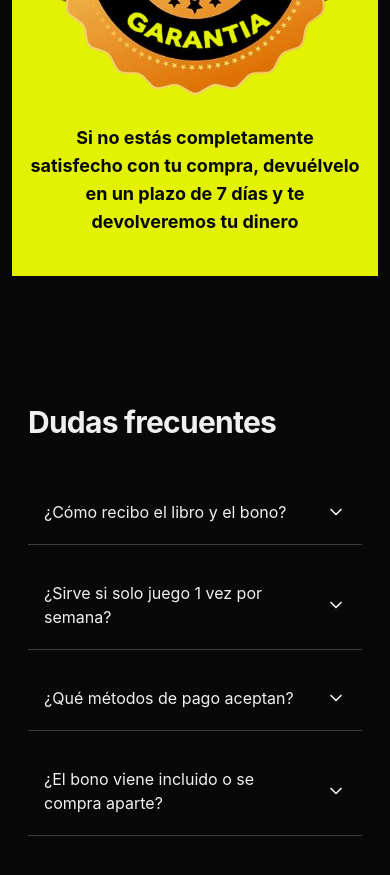
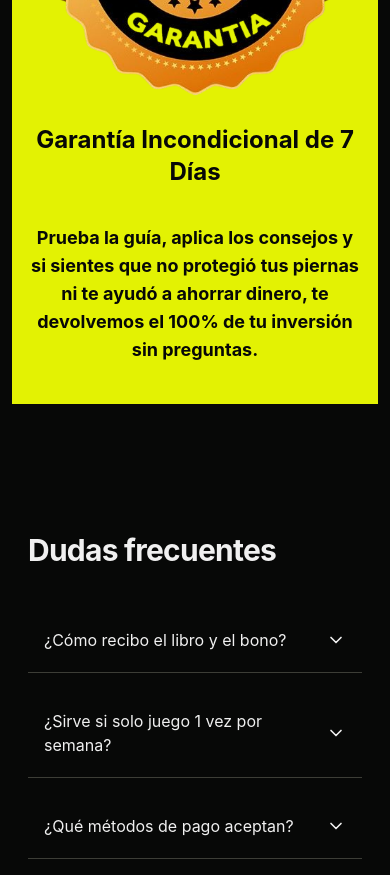
Before and after one commit to crontreras1dev/gol-de-compra, a React (Vite) app: page / in a window 390 px wide. Shown: the part 6000-6875 px from the top of the page. Built offline with nearby package versions, Linux system fonts and the light colour scheme.

Commit message:
[FIX] guarantee component

```diff
--- a/src/components/Guarantee.jsx
+++ b/src/components/Guarantee.jsx
@@ -6,7 +6,14 @@ export function Guarantee () {
       <div className="flex flex-col items-center justify-center gap-5 md:w-1/2">
         <img src={GuaranteeImg} alt="Garantía" width={300} />
 
-        <p className="text-center text-bg text-lg font-bold">Si no estás completamente satisfecho con tu compra, devuélvelo en un plazo de 7 días y te devolveremos tu dinero</p>
+        <h2 className="text-2xl md:text-3xl font-bold mb-4 text-center text-bg font-bold">
+            Garantía Incondicional de 7 Días
+        </h2>
+
+        <p className="text-lg text-center text-bg font-bold">
+          Prueba la guía, aplica los consejos y si sientes que no protegió tus piernas ni te ayudó
+          a ahorrar dinero, te devolvemos el 100% de tu inversión sin preguntas.
+        </p>
       </div>
     </section>
   );
```
Also changed, not shown: src/App.jsx (+0 -78 lines).
